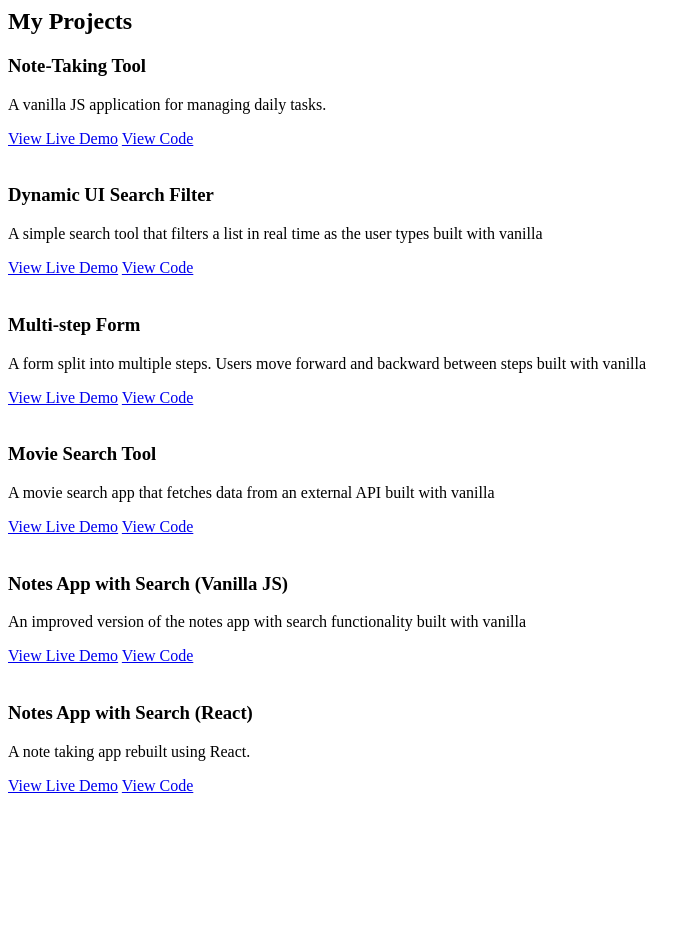
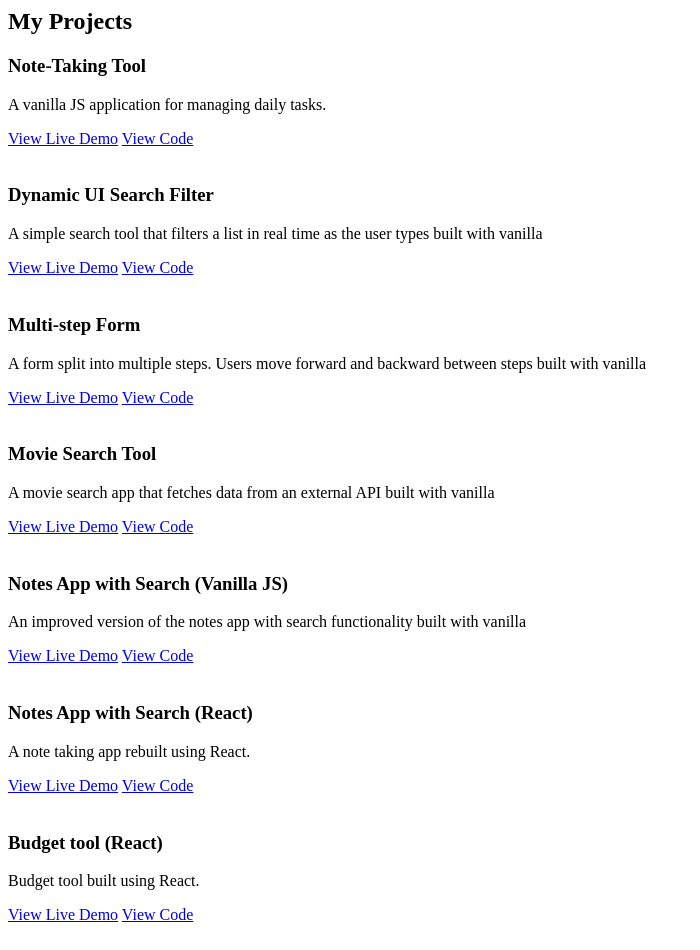
Before and after one commit to eng2code25/eng2code25.github.io, a plain HTML site: page index.html in a window 1280 px wide. Shown: the whole page, without its empty margins (0-700 px from the left). Before the commit the page ends 821 px from the top, so only its background shows below. Drawn offline with Linux system fonts and the light colour scheme.

Commit message:
Add Budget tool project card to index.html

```diff
--- a/index.html
+++ b/index.html
@@ -91,4 +91,19 @@
   </div>
 </br>
 
+    <!-- Project 7: Budget tool (React)-->
+  <div class="project-card">
+    <h3>Budget tool (React)</h3>
+    <p>Budget tool built using React.</p>
+    <a href="https://budget-tool-beta.vercel.app/" target="_blank"
+      >View Live Demo</a
+    >
+    <a
+      href="https://github.com/eng2code25/budget-tool"
+      target="_blank"
+      >View Code</a
+    >
+  </div>
+</br>
+
 </section>
```
